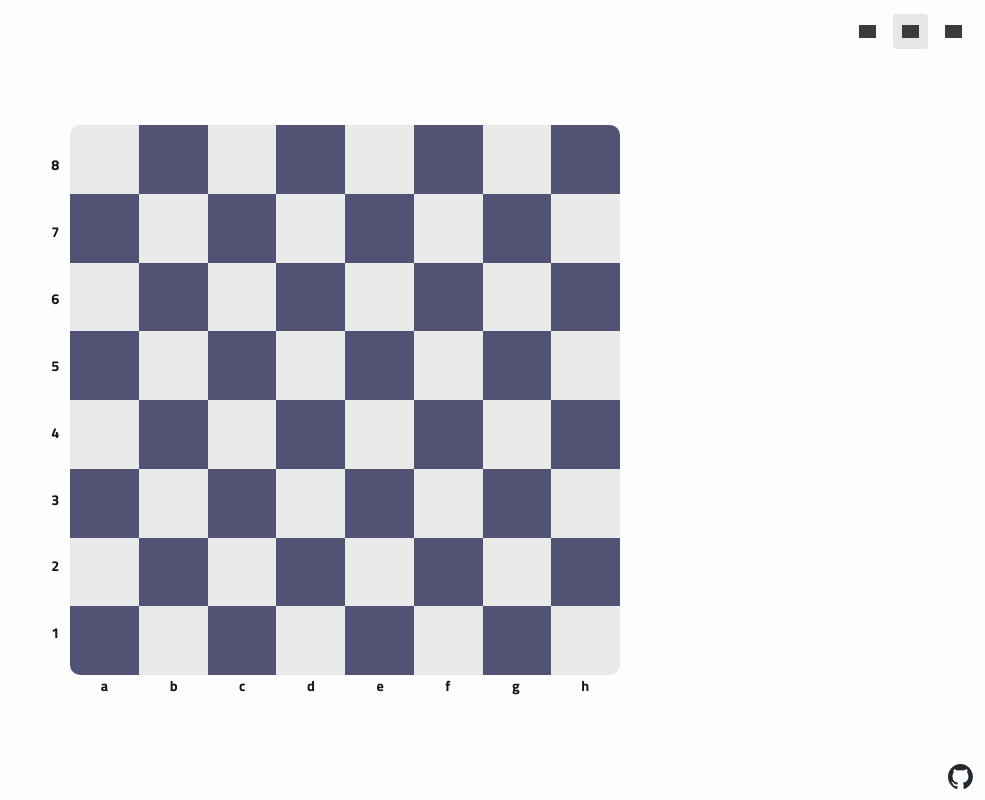
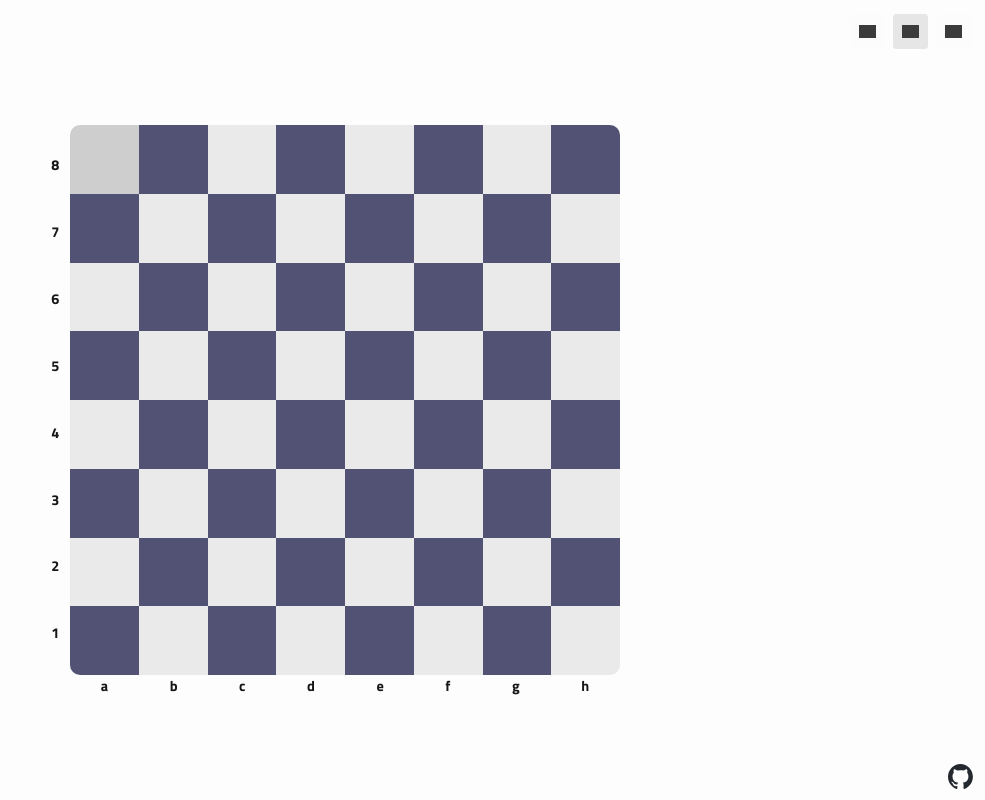
Before and after one commit to BiancaIvanova/Chess-MCTS-Client, a React (Vite) app: page / in a window 1280 px wide. In both pictures the pointer is over the element 399 px from the left and 159 px from the top of the page. Shown: the whole page, without its empty margins (295-1280 px from the left). Built offline with nearby package versions, Linux system fonts and the light colour scheme; grey boxes are pictures that could not be loaded.

Commit message:
Added transitions to the square colours

```diff
--- a/src/Chessboard.css
+++ b/src/Chessboard.css
@@ -45,6 +45,8 @@ html, body {
   width: 12.5%;
   height: 100%;
   aspect-ratio: 1 / 1;
+
+  transition: background-color 0.3s;
 }
 
 .square.light {
@@ -53,6 +55,14 @@ html, body {
 
 .square.dark {
   background-color: #525274;
+}
+
+.square.light:hover {
+  background-color: #cecece;
+}
+
+.square.dark:hover {
+  background-color: #454560;
 }
 
 .number-labels {
```
